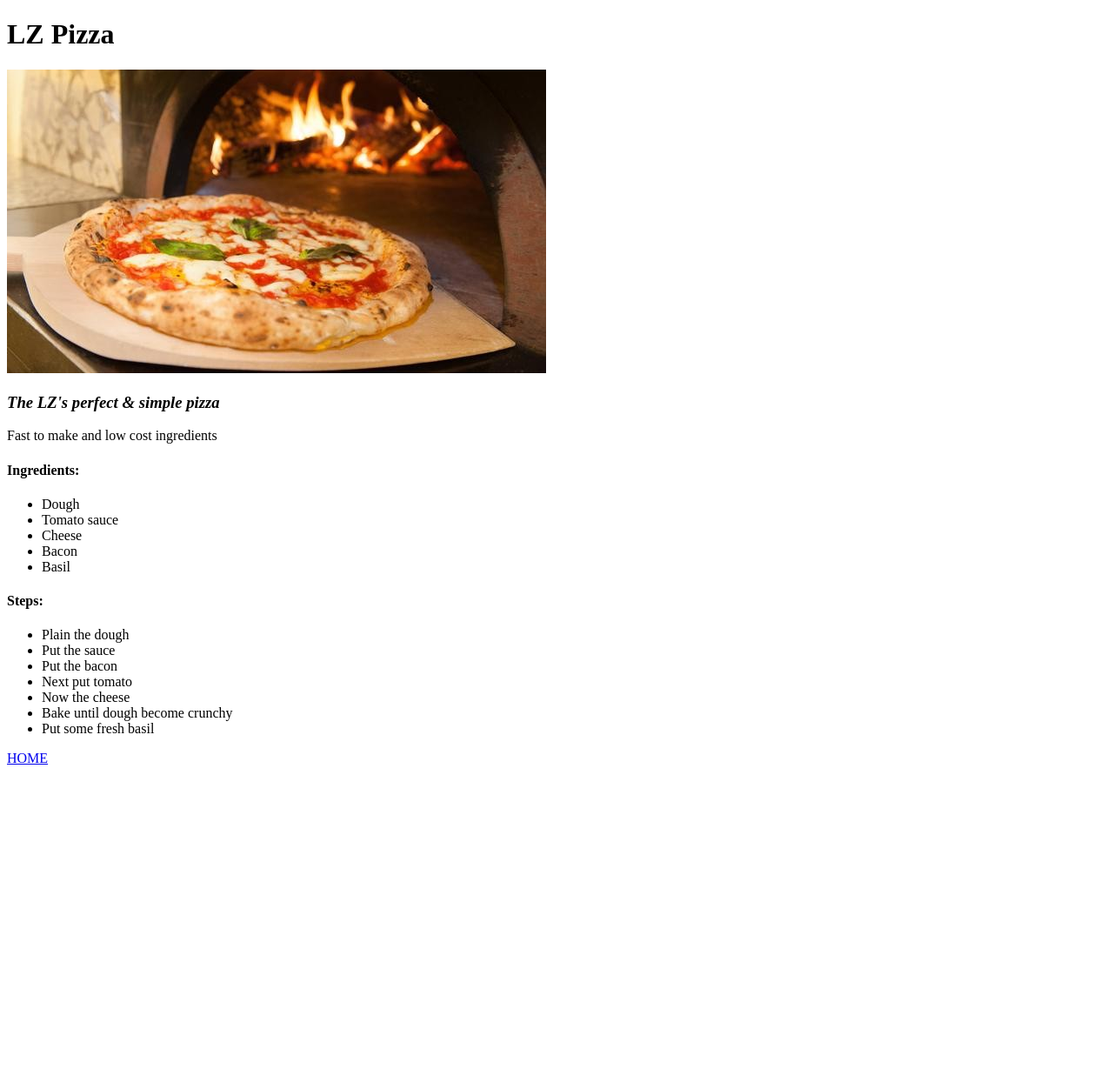
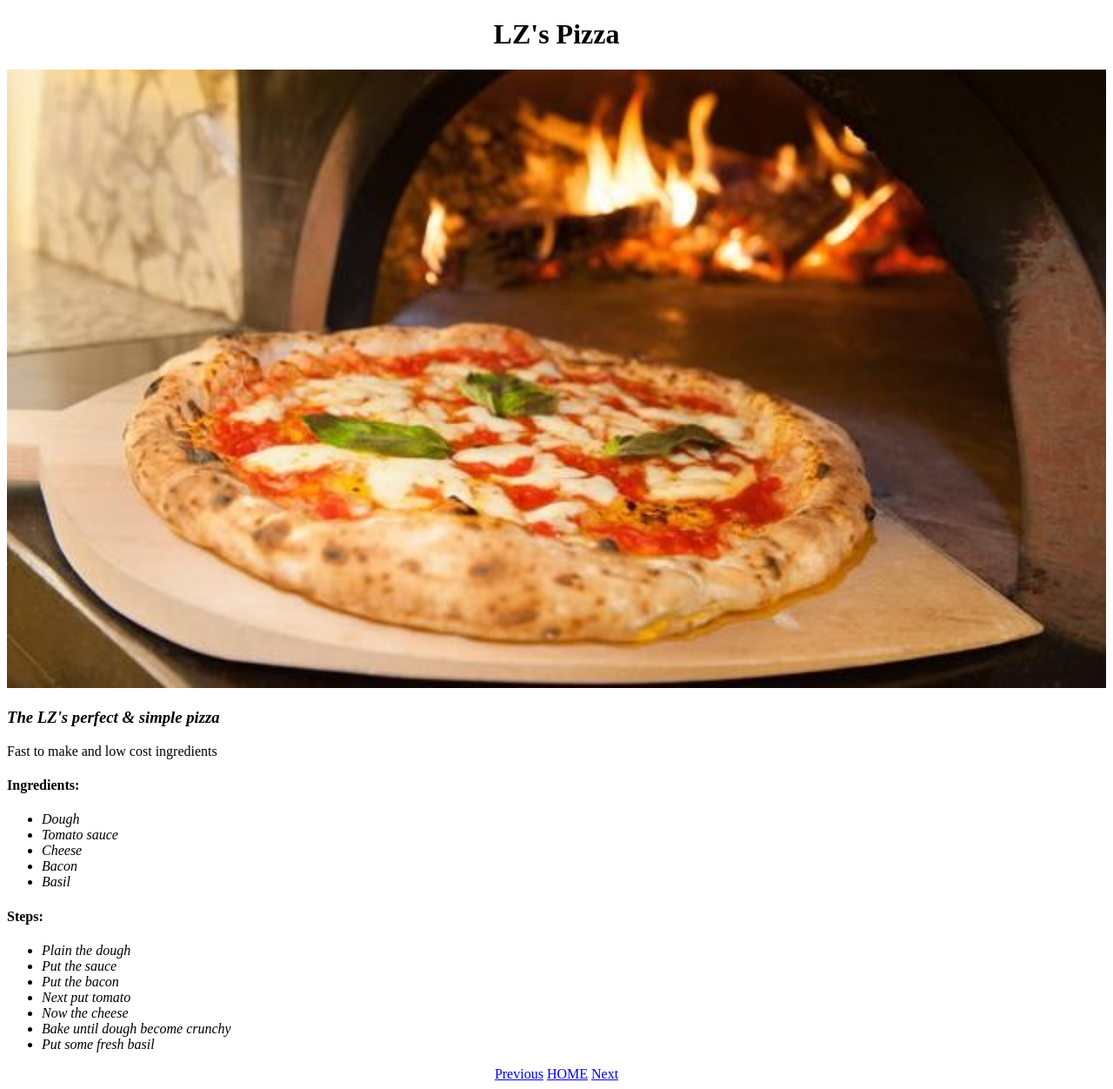
Before and after one commit to lz8dev/odin-recipes, a plain HTML site: page recipes/pizza.html in a window 1280 px wide. Shown: the whole page at 87% size. Before the commit the page ends 897 px from the top, so only its background shows below. Drawn offline with Linux system fonts and the light colour scheme.

Commit message:
Add images and navigation links between pages

```diff
--- a/recipes/pizza.html
+++ b/recipes/pizza.html
@@ -4,10 +4,11 @@
     <meta charset="UTF-8">
     <meta http-equiv="X-UA-Compatible" content="IE=edge">
     <meta name="viewport" content="width=device-width, initial-scale=1.0">
-    <title>LZ Pizza</title>
+    <title>LZ's Pizza</title>
+    <link rel="stylesheet" href="styles.css">
 </head>
 <body>
-    <h1>LZ Pizza</h1>
+    <h1>LZ's Pizza</h1>
     <img src="../images/pizza1.jpg" alt="pizza1">
     <h3><i>The LZ's perfect & simple pizza</i></h3>
     <p>Fast to make and low cost ingredients</p>
@@ -29,6 +30,10 @@
         <li>Bake until dough become crunchy</li>
         <li>Put some fresh basil</li>
     </ul>
-    <p><a href="../index.html">HOME</a></p>
+    <div>
+        <a href="burger.html">Previous</a>
+        <a href="../index.html">HOME</a>
+        <a href="hotdog.html">Next</a>
+    </div>
 </body>
 </html>
--- /dev/null
+++ b/recipes/styles.css
@@ -0,0 +1,14 @@
+img{
+    width: 100%;
+}
+
+h1{
+    text-align: center;
+}
+
+li{
+    font-style: oblique;
+}
+div{
+    text-align: center;
+}
--- /dev/null
+++ b/styles.css
@@ -0,0 +1,12 @@
+h1{
+    text-align: center;
+    color: green;
+    background-color: black;
+}
+h2{
+    text-align: center;
+    background-color: rgb(243, 243, 243);
+}
+img{
+    width: 100%;
+}
```
Also changed, not shown: index.html (+3 -1 lines), recipes/burger.html (+7 -3 lines), recipes/hotdog.html (+7 -3 lines), images/burger1.jpg, images/main.jpeg (added).
